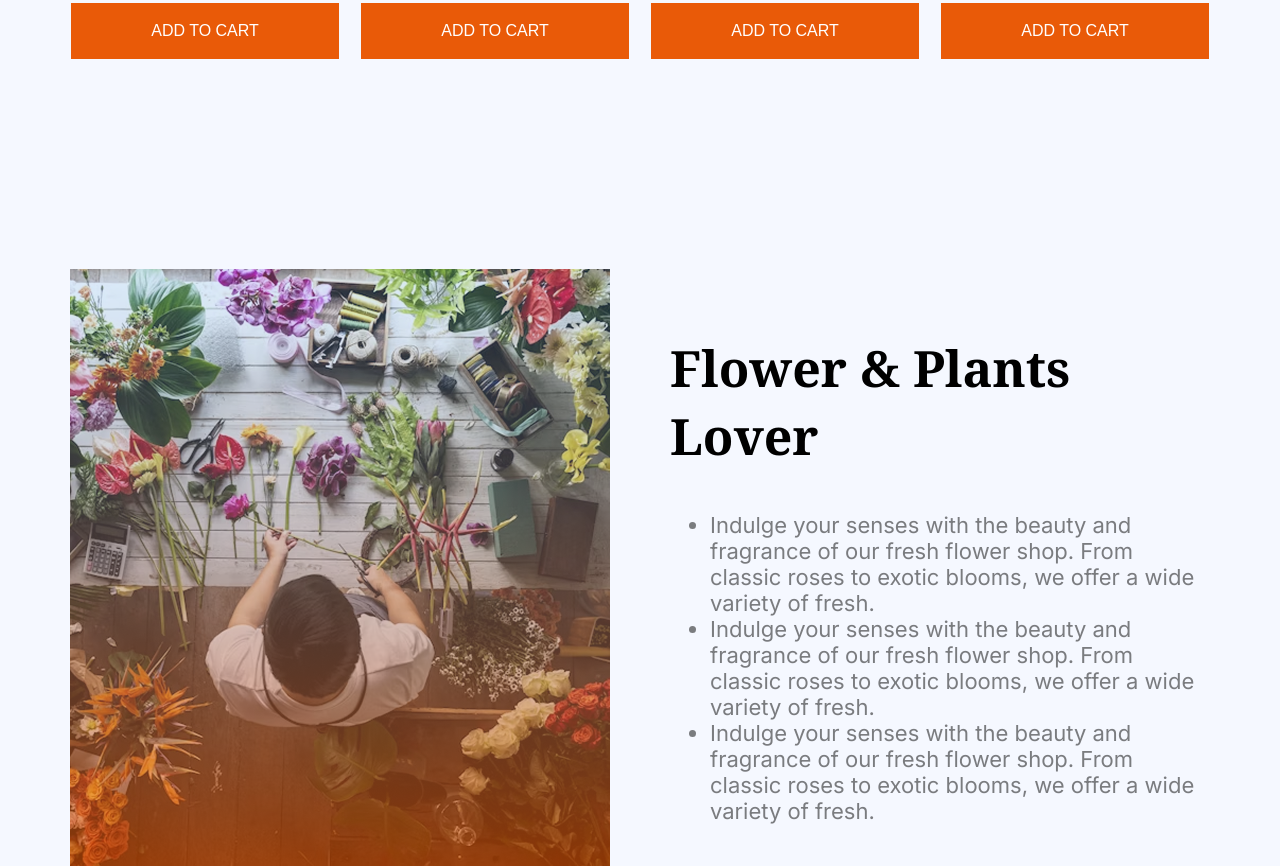
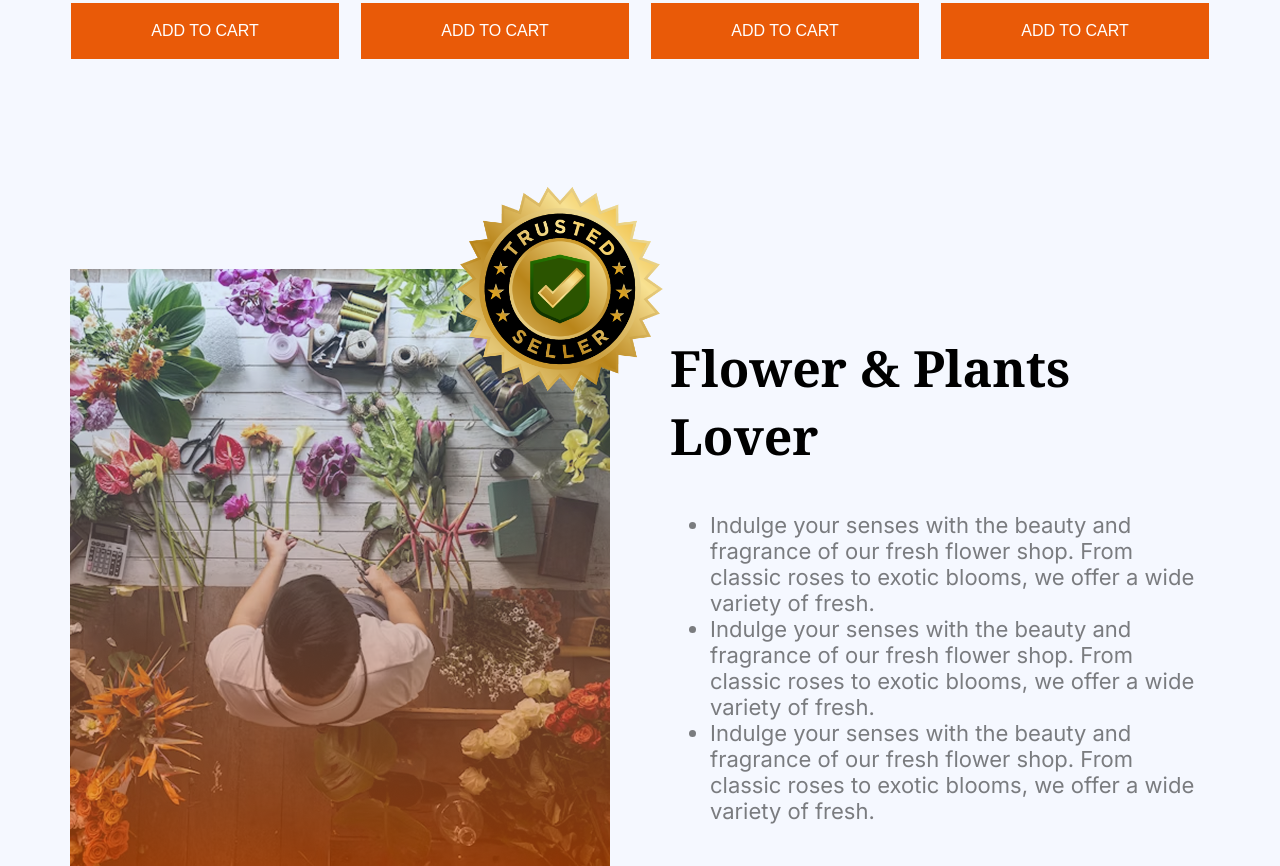
Before and after one commit to Shuprov/flower-market-website, a plain HTML site: page index.html in a window 1280 px wide. Shown: the part 1892-2758 px from the top of the page. Drawn offline with Linux system fonts and the light colour scheme.

Commit message:
added trusted badge and made it responsive

```diff
--- a/index.html
+++ b/index.html
@@ -110,6 +110,7 @@
         <!-- Plants Lover section starts -->
         <section class="plants-lover-section content-body display-flex">
             <div id="plants-lover-image">
+                <img class="hide" id="trusted-badge" src="./assets/trusted-badge.png" alt="Trusted Badge Image">
                 <img src="./assets/flower-store.png" alt="Flower Store image">
             </div>
             <div class="plants-lover-content">
--- a/styles/flower-market.css
+++ b/styles/flower-market.css
@@ -193,6 +193,18 @@ section {
     align-items: center;
     /* justify-content: center; */
     margin-top: 210px;
+}
+
+#plants-lover-image {
+    position: relative;
+}
+
+#trusted-badge {
+    width: 286px;
+    height: 286px;
+    position: absolute;
+    bottom: 438px;
+    left: 347px;
 }
 
 .plants-lover-content {
```
